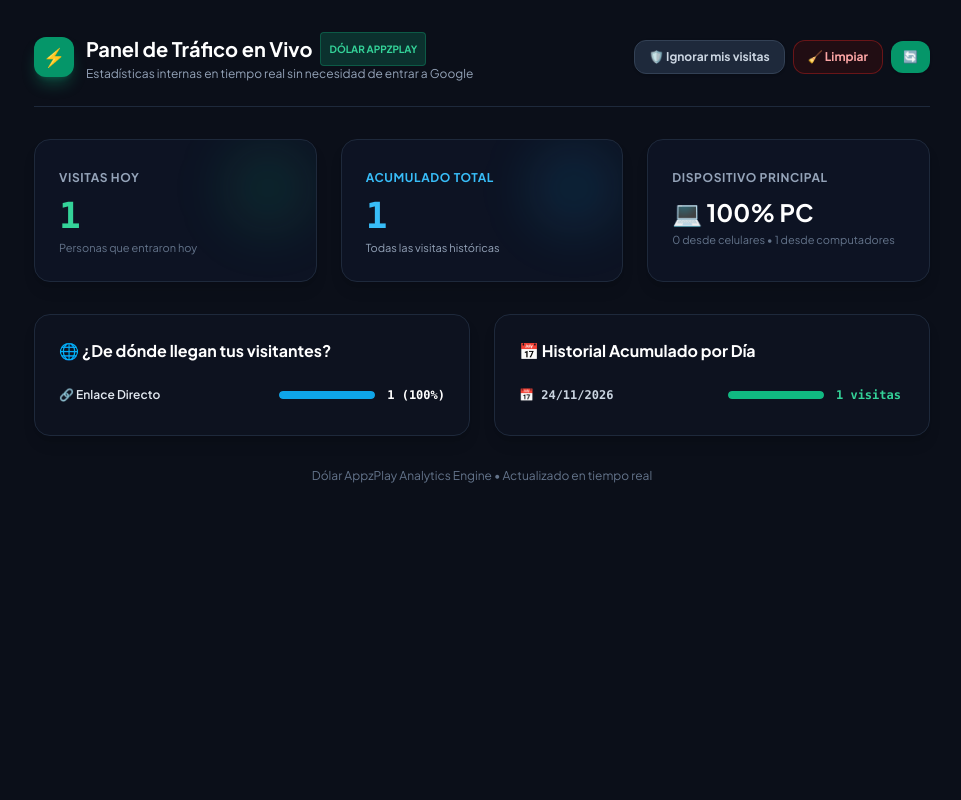
After one commit to DiegoAzz/dolar, a Node server app: page /stats in a window 1280 px wide. The commit adds this page. Shown: the whole page, without its empty margins (158-1119 px from the left). Run offline with Node 20, Linux system fonts and the light colour scheme; some libraries are stand-ins or nearby versions.

Commit message:
feat: add realtime live traffic panel at /stats with owner filter and source detection

```diff
--- a/src/server.js
+++ b/src/server.js
@@ -4,6 +4,7 @@ import { fileURLToPath } from 'url';
 import { fetchTRMData } from './services/trmService.js';
 import { fetchExtraRates } from './services/extraRatesService.js';
 import { initScheduler } from './cron/scheduler.js';
+import { recordVisit, getStats, resetStats } from './services/statsService.js';
 
 const __filename = fileURLToPath(import.meta.url);
 const __dirname = path.dirname(__filename);
@@ -23,9 +24,29 @@ app.use(express.static(path.join(__dirname, '../public'), {
   maxAge: '1h'
 }));
 
+// Middleware de analítica interna en tiempo real (ignora estáticos y admin)
+app.use((req, res, next) => {
+  recordVisit(req);
+  next();
+});
+
 // Endpoint de Salud para Coolify / Docker
 app.get('/health', (req, res) => {
   res.status(200).json({ status: 'ok', uptime: process.uptime() });
+});
+
+// PANEL DE TRÁFICO EN VIVO
+app.get('/stats', (req, res) => {
+  res.render('stats');
+});
+
+// API DE ESTADÍSTICAS
+app.get('/api/stats', (req, res) => {
+  res.json(getStats());
+});
+
+app.post('/api/stats/reset', (req, res) => {
+  res.json(resetStats());
 });
 
 // Endpoint API JSON de la TRM
--- a/src/views/partials/footer.ejs
+++ b/src/views/partials/footer.ejs
@@ -20,6 +20,7 @@
           <ul class="space-y-1.5 text-[11px]">
             <li><a href="/" class="hover:text-emerald-400 transition-colors">TRM Dólar Hoy</a></li>
             <li><a href="/historico" class="hover:text-emerald-400 transition-colors">Histórico 30 Días</a></li>
+            <li><a href="/stats" class="hover:text-emerald-400 transition-colors">Tráfico en Vivo (Stats)</a></li>
             <li><a href="<%= typeof telegramUrl !== 'undefined' ? telegramUrl : 'https://t.me/+hLULrDoazSwzNWNh' %>" target="_blank" rel="noopener noreferrer" class="hover:text-sky-400 transition-colors flex items-center gap-1">Canal de Telegram Oficial</a></li>
           </ul>
         </div>
--- /dev/null
+++ b/src/views/stats.ejs
@@ -0,0 +1,269 @@
+<!DOCTYPE html>
+<html lang="es" class="dark">
+<head>
+  <meta charset="UTF-8">
+  <meta name="viewport" content="width=device-width, initial-scale=1.0">
+  <title>Estadísticas en Vivo — Dólar AppzPlay</title>
+  <meta name="robots" content="noindex, nofollow">
+  <link rel="icon" type="image/svg+xml" href="/favicon.svg">
+  <script src="https://cdn.tailwindcss.com"></script>
+  <link href="https://fonts.googleapis.com/css2?family=Plus+Jakarta+Sans:wght@400;600;700;800&display=swap" rel="stylesheet">
+  <style>
+    body { font-family: 'Plus Jakarta Sans', sans-serif; }
+  </style>
+</head>
+<body class="bg-[#0B0F19] text-white min-h-screen p-4 sm:p-8 flex flex-col items-center antialiased">
+
+  <div class="max-w-4xl w-full">
+
+    <!-- Cabecera -->
+    <div class="flex flex-col sm:flex-row sm:items-center justify-between gap-4 border-b border-slate-800 pb-6 mb-8">
+      <div class="flex items-center gap-3">
+        <a href="/" class="w-10 h-10 rounded-xl bg-emerald-600 flex items-center justify-center font-bold text-white shadow-lg shadow-emerald-500/30 text-lg hover:scale-105 transition-transform">
+          ⚡
+        </a>
+        <div>
+          <h1 class="text-xl font-bold text-white flex items-center gap-2">
+            Panel de Tráfico en Vivo
+            <span class="text-[10px] font-bold px-2 py-0.5 rounded bg-emerald-500/20 text-emerald-400 border border-emerald-500/30 uppercase">Dólar AppzPlay</span>
+          </h1>
+          <p class="text-xs text-slate-400">Estadísticas internas en tiempo real sin necesidad de entrar a Google</p>
+        </div>
+      </div>
+
+      <!-- Controles Superiores -->
+      <div class="flex items-center gap-2">
+        <button id="btn-admin-filter" onclick="toggleAdminFilter()" class="px-3.5 py-2 text-xs font-bold bg-slate-800 hover:bg-slate-700 text-slate-300 rounded-xl border border-slate-700 transition flex items-center gap-1.5 shadow">
+          🛡️ Ignorar mis visitas
+        </button>
+        <button onclick="resetStats()" class="px-3.5 py-2 text-xs font-bold bg-red-950/40 hover:bg-red-900/60 text-red-300 rounded-xl border border-red-800/60 transition flex items-center gap-1" title="Reiniciar contador a 0">
+          🧹 Limpiar
+        </button>
+        <button onclick="loadStats()" class="px-3 py-2 text-xs font-bold bg-emerald-600 hover:bg-emerald-500 text-white rounded-xl shadow transition" title="Refrescar">
+          🔄
+        </button>
+      </div>
+    </div>
+
+    <!-- Tarjetas Principales -->
+    <div class="grid grid-cols-1 sm:grid-cols-3 gap-6 mb-8">
+
+      <!-- Visitas Hoy -->
+      <div class="bg-slate-900/60 border border-slate-800 p-6 rounded-2xl relative overflow-hidden shadow-lg">
+        <div class="absolute top-0 right-0 w-24 h-24 bg-emerald-500/10 rounded-full blur-xl pointer-events-none"></div>
+        <span class="text-xs font-bold text-slate-400 uppercase tracking-wider">Visitas Hoy</span>
+        <div class="text-4xl font-extrabold text-emerald-400 mt-2 font-mono" id="stat-today">0</div>
+        <span class="text-[11px] text-slate-500 mt-1 block">Personas que entraron hoy</span>
+      </div>
+
+      <!-- Acumulado Total -->
+      <div class="bg-slate-900/60 border border-slate-800 p-6 rounded-2xl relative overflow-hidden shadow-lg">
+        <div class="absolute top-0 right-0 w-24 h-24 bg-sky-500/10 rounded-full blur-xl pointer-events-none"></div>
+        <span class="text-xs font-bold text-sky-400 uppercase tracking-wider">Acumulado Total</span>
+        <div class="text-4xl font-extrabold text-sky-400 mt-2 font-mono" id="stat-total">0</div>
+        <span class="text-[11px] text-slate-400 mt-1 block">Todas las visitas históricas</span>
+      </div>
+
+      <!-- Dispositivo Principal -->
+      <div class="bg-slate-900/60 border border-slate-800 p-6 rounded-2xl relative overflow-hidden shadow-lg">
+        <span class="text-xs font-bold text-slate-400 uppercase tracking-wider">Dispositivo Principal</span>
+        <div class="text-2xl font-bold text-white mt-2 flex items-center gap-2">
+          <span id="stat-device">📱 Celulares</span>
+        </div>
+        <span class="text-[11px] text-slate-500 mt-1 block" id="stat-device-detail">Móviles vs Computadores</span>
+      </div>
+
+    </div>
+
+    <!-- Grilla de Fuentes y Días -->
+    <div class="grid grid-cols-1 md:grid-cols-2 gap-6 mb-8">
+
+      <!-- Desglose de Fuentes de Tráfico -->
+      <div class="bg-slate-900/40 border border-slate-800 p-6 rounded-2xl shadow-lg">
+        <h2 class="text-base font-bold text-white mb-4 flex items-center gap-2">
+          <span>🌐 ¿De dónde llegan tus visitantes?</span>
+        </h2>
+        <div id="sources-container" class="space-y-3">
+          <!-- Inyectado por JS -->
+        </div>
+      </div>
+
+      <!-- Acumulado e Historial por Día -->
+      <div class="bg-slate-900/40 border border-slate-800 p-6 rounded-2xl shadow-lg">
+        <h2 class="text-base font-bold text-white mb-4 flex items-center gap-2">
+          <span>📅 Historial Acumulado por Día</span>
+        </h2>
+        <div id="dates-container" class="space-y-3 max-h-64 overflow-y-auto pr-1">
+          <!-- Inyectado por JS -->
+        </div>
+      </div>
+
+    </div>
+
+    <!-- Footer -->
+    <div class="mt-8 text-center text-xs text-slate-500">
+      Dólar AppzPlay Analytics Engine &bull; Actualizado en tiempo real
+    </div>
+
+  </div>
+
+  <script>
+    function getTodayColombiaString() {
+      const now = new Date();
+      return new Intl.DateTimeFormat('en-CA', {
+        timeZone: 'America/Bogota',
+        year: 'numeric',
+        month: '2-digit',
+        day: '2-digit'
+      }).format(now);
+    }
+
+    async function loadStats() {
+      try {
+        const res = await fetch('/api/stats');
+        const data = await res.json();
+
+        const todayKey = getTodayColombiaString();
+        const todayViews = data.byDate?.[todayKey] || 0;
+
+        // 1. Visitas Hoy y Total
+        document.getElementById('stat-today').innerText = todayViews.toLocaleString();
+        document.getElementById('stat-total').innerText = (data.totalViews || 0).toLocaleString();
+
+        // 2. Dispositivos
+        const mob = data.devices?.mobile || 0;
+        const desk = data.devices?.desktop || 0;
+        const totalDev = (mob + desk) || 1;
+        const mobPct = Math.round((mob / totalDev) * 100);
+
+        if (mob === 0 && desk === 0) {
+          document.getElementById('stat-device').innerText = 'Sin datos';
+        } else {
+          document.getElementById('stat-device').innerText = mob >= desk ? `📱 ${mobPct}% Móvil` : `💻 ${100 - mobPct}% PC`;
+        }
+        document.getElementById('stat-device-detail').innerText = `${mob} desde celulares • ${desk} desde computadores`;
+
+        // 3. Fuentes
+        const sourcesDiv = document.getElementById('sources-container');
+        const sources = data.sources || {};
+        const entries = Object.entries(sources).sort((a,b) => b[1] - a[1]);
+
+        if (entries.length === 0) {
+          sourcesDiv.innerHTML = '<p class="text-xs text-slate-500 py-4 text-center">Esperando primeras visitas...</p>';
+        } else {
+          const maxVal = Math.max(...entries.map(e => e[1])) || 1;
+          sourcesDiv.innerHTML = entries.map(([name, count]) => {
+            const pct = Math.round((count / (data.totalViews || 1)) * 100);
+            let icon = '🔗 Enlace Directo';
+            let barColor = 'bg-sky-500';
+
+            if (name.includes('WhatsApp')) {
+              icon = '🟢 WhatsApp';
+              barColor = 'bg-emerald-500';
+            } else if (name.includes('Telegram')) {
+              icon = '✈️ Telegram';
+              barColor = 'bg-sky-400';
+            } else if (name.includes('Facebook')) {
+              icon = '🔵 Facebook';
+              barColor = 'bg-blue-600';
+            } else if (name.includes('Instagram')) {
+              icon = '🟣 Instagram';
+              barColor = 'bg-pink-500';
+            } else if (name.includes('Google')) {
+              icon = '🔴 Google';
+              barColor = 'bg-red-500';
+            } else if (name.includes('Twitter')) {
+              icon = '⚫ Twitter / X';
+              barColor = 'bg-slate-400';
+            }
+
+            return `
+              <div class="flex items-center justify-between text-xs py-2 border-b border-slate-800/60 last:border-0">
+                <span class="font-semibold text-slate-200">${icon}</span>
+                <div class="flex items-center gap-3">
+                  <div class="w-24 bg-slate-800 rounded-full h-2 overflow-hidden hidden sm:block">
+                    <div class="${barColor} h-2 rounded-full transition-all duration-500" style="width: ${(count / maxVal) * 100}%"></div>
+                  </div>
+                  <span class="font-bold text-white font-mono">${count} (${pct}%)</span>
+                </div>
+              </div>
+            `;
+          }).join('');
+        }
+
+        // 4. Historial por Día
+        const datesDiv = document.getElementById('dates-container');
+        const byDate = data.byDate || {};
+        const dateEntries = Object.entries(byDate).sort((a, b) => b[0].localeCompare(a[0])); // Más reciente primero
+
+        if (dateEntries.length === 0) {
+          datesDiv.innerHTML = '<p class="text-xs text-slate-500 py-4 text-center">Aún no hay días registrados.</p>';
+        } else {
+          const maxDateVal = Math.max(...dateEntries.map(e => e[1])) || 1;
+          datesDiv.innerHTML = dateEntries.map(([d, count]) => {
+            const parts = d.split('-');
+            const formattedDate = parts.length === 3 ? `${parts[2]}/${parts[1]}/${parts[0]}` : d;
+            return `
+              <div class="flex items-center justify-between text-xs py-2 border-b border-slate-800/60 last:border-0">
+                <span class="font-mono text-slate-300 font-semibold">📅 ${formattedDate}</span>
+                <div class="flex items-center gap-3">
+                  <div class="w-24 bg-slate-800 rounded-full h-2 overflow-hidden hidden sm:block">
+                    <div class="bg-emerald-500 h-2 rounded-full transition-all duration-500" style="width: ${(count / maxDateVal) * 100}%"></div>
+                  </div>
+                  <span class="font-bold text-emerald-400 font-mono">${count} visitas</span>
+                </div>
+              </div>
+            `;
+          }).join('');
+        }
+
+      } catch (err) {
+        console.error('Error cargando estadísticas:', err);
+      }
+    }
+
+    async function resetStats() {
+      if (!confirm('¿Estás seguro de que deseas reiniciar el contador a 0?')) return;
+      try {
+        const res = await fetch('/api/stats/reset', { method: 'POST' });
+        if (res.ok) {
+          alert('✅ Contador reiniciado a 0.');
+          loadStats();
+        }
+      } catch (e) {
+        alert('Error al reiniciar.');
+      }
+    }
+
+    function checkAdminStatus() {
+      const btn = document.getElementById('btn-admin-filter');
+      const isIgnoring = document.cookie.includes('dolar_admin=1');
+      if (isIgnoring) {
+        btn.innerText = '🛡️ Modo Dueño ACTIVO (No te cuenta)';
+        btn.classList.add('bg-emerald-600', 'text-white', 'border-emerald-500');
+        btn.classList.remove('bg-slate-800', 'text-slate-300');
+      } else {
+        btn.innerText = '🛡️ Ignorar mis visitas';
+        btn.classList.remove('bg-emerald-600', 'text-white', 'border-emerald-500');
+        btn.classList.add('bg-slate-800', 'text-slate-300');
+      }
+    }
+
+    function toggleAdminFilter() {
+      const isIgnoring = document.cookie.includes('dolar_admin=1');
+      if (isIgnoring) {
+        document.cookie = 'dolar_admin=0; path=/; max-age=0';
+        alert('Ahora tus visitas SÍ se contarán en las estadísticas.');
+      } else {
+        document.cookie = 'dolar_admin=1; path=/; max-age=31536000';
+        alert('✅ ¡Modo Dueño activado! A partir de ahora cuando navegues en el sitio, tus visitas no alterarán el contador.');
+      }
+      checkAdminStatus();
+    }
+
+    checkAdminStatus();
+    loadStats();
+    setInterval(loadStats, 10000); // Refresca solo cada 10 segundos
+  </script>
+</body>
+</html>
```
Also changed, not shown: src/services/statsService.js (added, +133 -0 lines).
